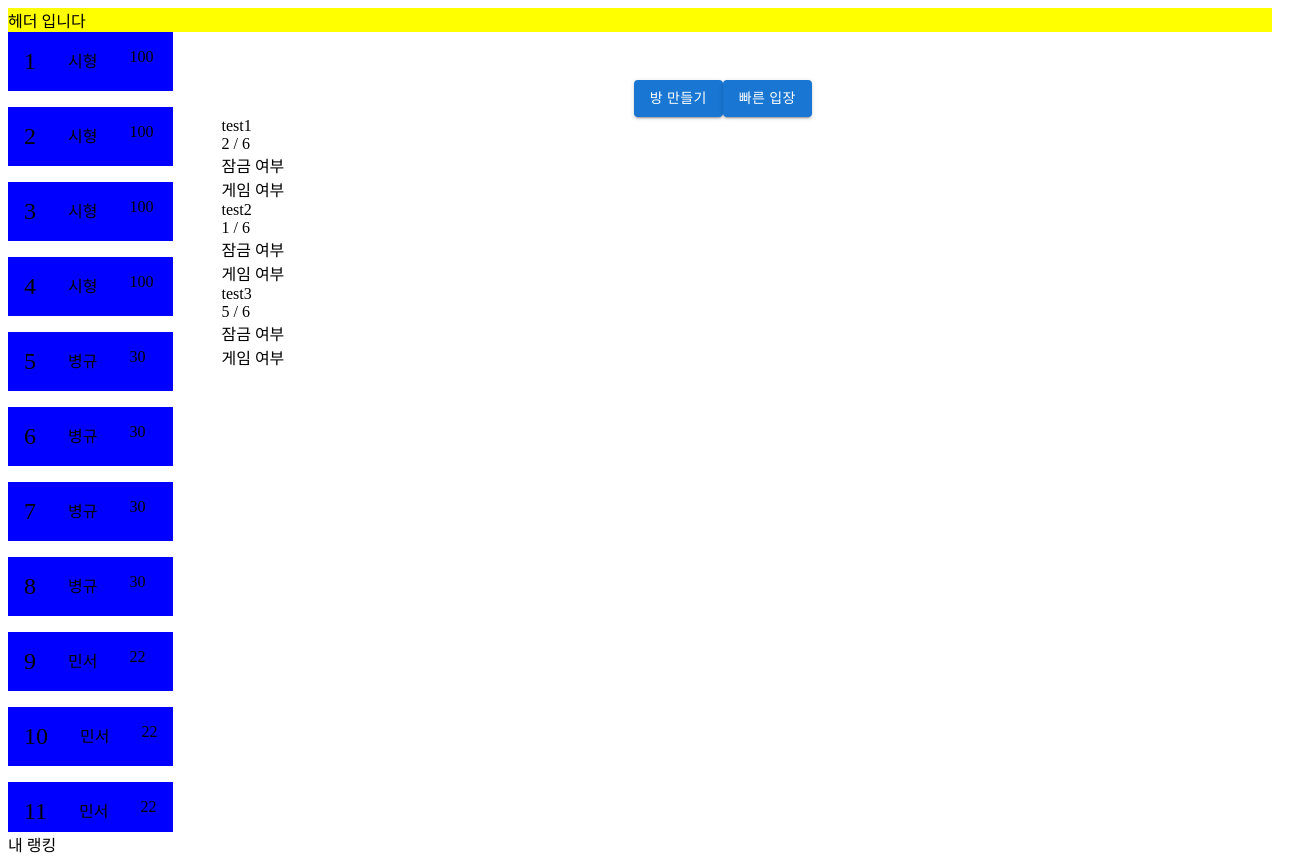
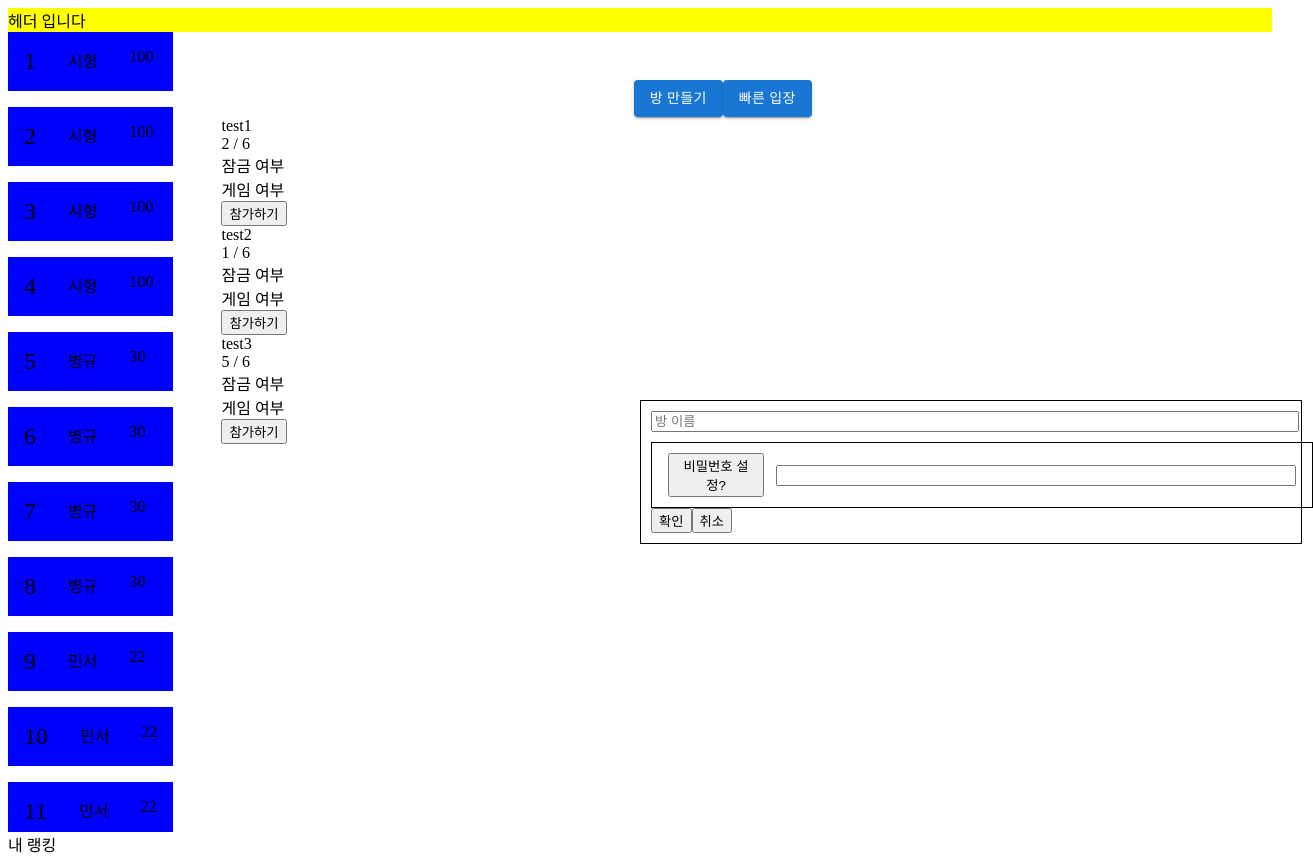
Before and after one commit to sihyeong671/chosung_game, a Next.js app in the folder client/: page /lobby in a window 1280 px wide. Both pictures are taken after a click on the button "방 만들기". Shown: the whole page, 1313 px wide, since content can reach past the window. Built offline with nearby package versions, Linux system fonts and the light colour scheme; no server answers.

Commit message:
fix logic, fix socketmanager error

```diff
--- /dev/null
+++ b/client/components/CreateRoom.js
@@ -0,0 +1,96 @@
+import HorizontalLayout from "./HorizontalLayout";
+import VerticalLayout from "./VerticalLayout";
+import {useState, useRef} from 'react'
+
+import { makeRoom } from "../utils/socket/socketManger";
+import { useRouter } from "next/router";
+
+export default function CreateRoom(props){
+
+  const inputRef = useRef(null)
+  const router = useRouter()
+  const [lock, set_lock] = useState(false)
+  const [lock_number, set_lock_number] = useState('')
+  const [room_name, set_room_name] = useState('')
+
+
+  const handlePassWordField = () => {
+    if(inputRef.current.disabled === false) inputRef.current.disabled = true;
+    else if (inputRef.current.disabled === true) inputRef.current.disabled = false;
+  }
+
+  const makeRoom = () => {
+    const info = {
+      title: room_name,
+      user: sessionStorage.getItem('nickname'),
+      lock: lock_number
+    }
+    socket.emit('make_room', info)
+  }
+
+  return(
+    <>
+      <div className="room_modal">
+        <VerticalLayout>
+          <div>
+            <div>
+              <input
+                type='text'
+                className='room_name'
+                placeholder='방 이름'
+                value={room_name}
+                onChange={e => {
+                  set_room_name(e.target.value)
+                }}>
+                </input>
+            </div>
+            <div>
+              <HorizontalLayout>
+                  <button onClick={()=>{
+                    set_lock(!lock)
+                    handlePassWordField();
+                  }}className='pw_btn'>비밀번호 설정?</button>
+                  <input type='password' className='pw_input' ref={inputRef}/>
+              </HorizontalLayout>
+            </div>
+            <div className="button">
+              <button
+                onClick={()=>{
+                  makeRoom()
+                  router.push('/GamePage')
+                  }}
+                className="ok">확인</button>
+              <button onClick={()=>{props.on_click_cancel()}}className="cancel">취소</button>
+            </div>
+          </div>
+        </VerticalLayout>
+      </div>
+      <style jsx>{`
+        .room_modal{
+          position: absolute;
+          top: 50%;
+          left: 50%;
+          width: 50vw;
+          height: 30vh;
+
+        }
+        .room_name{
+          margin-bottom: 10px;
+          width: 100%;
+        }
+        .pw_btn{
+          margin: auto;
+          width: 15%;
+        }
+        .pw_input{
+          margin: auto;
+          width: 80%;
+        }
+      `}
+      </style>
+    </>
+  )
+
+
+
+}
--- a/client/components/Room.js
+++ b/client/components/Room.js
@@ -1,4 +1,16 @@
+import { socket } from "../utils/socket/socketManger"
+
+
 export default function Room({room_id, room_title, room_cnt, room_readycnt}){
+
+  const enterRoom = (room_id) => {
+    const info = {
+      room_id: room_id,
+      user: sessionStorage.getItem('nickname'),
+    }
+    // socket.emit('enter_room', info)
+    console.log(info);
+  }
 
   return(
     <>
@@ -18,6 +30,9 @@ export default function Room({room_id, room_title, room_cnt, room_readycnt}){
           <div className="state">
             게임 여부
           </div>
+          <button
+          onClick={()=>{enterRoom(room_id)}}
+          >참가하기</button>
         </div>
       </div>
       <style jsx>{`
--- a/client/pages/gamemain/[GamePage].js
+++ b/client/pages/GamePage.js
@@ -1,8 +1,8 @@
-import VerticalLayout from "../../components/VerticalLayout";
-import HorizontalLayout from "../../components/HorizontalLayout";
+import VerticalLayout from "../components/VerticalLayout";
+import HorizontalLayout from "../components/HorizontalLayout";
 import { io, Socket } from "socket.io-client";
 import React, { useState, useEffect } from 'react';
-import ProgressBar from "./ProgressBar.js";
+import ProgressBar from "../components/ProgressBar.js";
 import uuid from 'react-uuid'
 import { useRouter } from 'next/router'
 
--- a/client/pages/index.js
+++ b/client/pages/index.js
@@ -13,7 +13,9 @@ export default function Home() {
         <div className='login_wrapper'>
           <div>
             <Link href={'/lobby'}>
-              <Button>
+              <Button onClick={()=>{
+                sessionStorage.setItem('guest', 'true')
+              }}>
                 게스트 로그인
               </Button>
             </Link>
--- a/client/pages/lobby.js
+++ b/client/pages/lobby.js
@@ -9,22 +9,34 @@ import UserCard from '../components/UserCard'
 import Room from '../components/Room'
 import Link from 'next/link'
 import io from 'socket.io-client'
-import { connectSocket } from '../utils/socket/socketManger'
+import { connectSocket, makeRoom, socket } from '../utils/socket/socketManger'
+import CreateRoom from '../components/CreateRoom'
+import { useRouter } from 'next/router'
+import { updateDetailRoom, updateRoom } from '../utils/roomdata/roomdata'
 
 export default function Lobby(){
 
-  useEffect(()=>{
-    connectSocket()
+  const [show_modal, set_show_modal] = useState(false)
+
+  const off_modal = () => {
+    set_show_modal(false)
+  }
+
+  useEffect(async ()=>{
+    await connectSocket()
+    return(()=>{
+      console.log('clean lobby');
+    })
   },[])
-  // let user_info;
-  // let my_rank;
-  // useEffect(async () => {
-  //   const user_res = await axios.get();
-  //   const room_res = await axios.get();
 
-  //   user_info
-  //   배열 sort이후 대입
-  // }, []);
+  const quickEnter = () => {
+    const info = {
+      room_id: -1,
+      user: sessionStorage.getItem('nickname'),
+    }
+    socket.emit('enter_room', info)
+  }
+
   const user_infos = [
     {
       nick_name: '시형',
@@ -123,9 +135,17 @@ export default function Lobby(){
         </div>
         <div className='rooms_wrapper'>
           <div className='button'>
-            <Button onClick={()=>{}}variant="contained">방 만들기</Button>
-            <Link href="/gamemain/123">
-              <Button onClick={()=>{}} variant="contained">빠른 입장</Button>
+              <Button onClick={()=>{
+                set_show_modal(true)
+              }}variant="contained">방 만들기</Button>
+            <Link href="/GamePage">
+              <Button onClick={()=>{
+
+                socket.emit('enter_room', {
+                  room_id: -1,
+                  name: sessionStorage.getItem('nickname'),
+                })
+              }} variant="contained">빠른 입장</Button>
             </Link>
           </div>
           <div className='rooms'>
@@ -143,6 +163,7 @@ export default function Lobby(){
           </div>
         </div>
       </div>
+      {show_modal? <CreateRoom on_click_cancel={off_modal}/> : null}
       <style jsx>{`
         .screen_wrapper{
           position: relative;
--- /dev/null
+++ b/client/utils/roomdata/roomdata.js
@@ -0,0 +1,39 @@
+const rooms = new Map()
+const my_room = new Map()
+
+export function updateRoom(room_info){
+  const room_id = room_info.room_id
+  const room_cnt = room_info.room_cnt
+  const room_title = room_info.room_title
+  const room_readycnt = room_info.room_readycnt
+
+  // 인원수가 1이상이고, 없는 방인 경우 생성
+  if(room_cnt > 0 && !rooms.get(room_id)){
+    rooms.set(room_id, {
+      title: room_title,
+      rcnt: room_cnt,
+      readycnt: room_readycnt
+    })
+  }
+  // 현재 존재하는 방이고 인원수가 0이하로 가는 경우 삭제
+  else if(rooms.get(room_id) && room_cnt <= 0){
+    rooms.delete(room_id)
+  }
+
+}
+
+export function updateDetailRoom(room_detail_info){
+  const room_id = room_detail_info.room_id
+  const room_pnames = room_detail_info.room_pnames
+  const is_ready = room_detail_info.is_ready // array
+
+  const room = rooms.get(room_id)
+  room[room_pnames]?.filter((name)=>{
+    return room_pnames.includes(name)
+  })
+  room[is_ready]?.filter((name)=>{
+    return is_ready.includes(name)
+  })
+
+
+}
--- a/client/utils/socket/socketManger.js
+++ b/client/utils/socket/socketManger.js
@@ -1,16 +1,31 @@
 // socket Handler
 import io from 'socket.io-client'
+import { updateDetailRoom, updateRoom } from '../roomdata/roomdata';
 
 export let socket;
 
 export function connectSocket(){
   socket = io("http://192.249.18.147:80")
+
+  // 연결
   socket.on('connect', ()=>{
-    console.log('connect - ', socket.id);
+    console.log('connect');
+    if(sessionStorage.getItem('guest') === 'true'){
+      const nickname = `guest${socket.id}`
+      sessionStorage.setItem('nickname', nickname)
+    }
   })
+  // 연결해제
+  socket.on('disconnect', ()=>{
+    console.log('disconnect');
+  })
+
 }
-
-export function makeRoom(room_data){
-
-  socket.emit('make_room',)
-}
+// 참가하기
+// export function enterRoom(id){
+//   const info = {
+//     room_id: id,
+//     user: socket.id
+//   }
+//   socket.emit("enter_room", info)
+// }
```
Also changed, not shown: client/pages/createroom/CreateRoom.js (deleted, +0 -39 lines), client/components/ProgressBar.js (renamed from client/pages/gamemain/ProgressBar.js).
